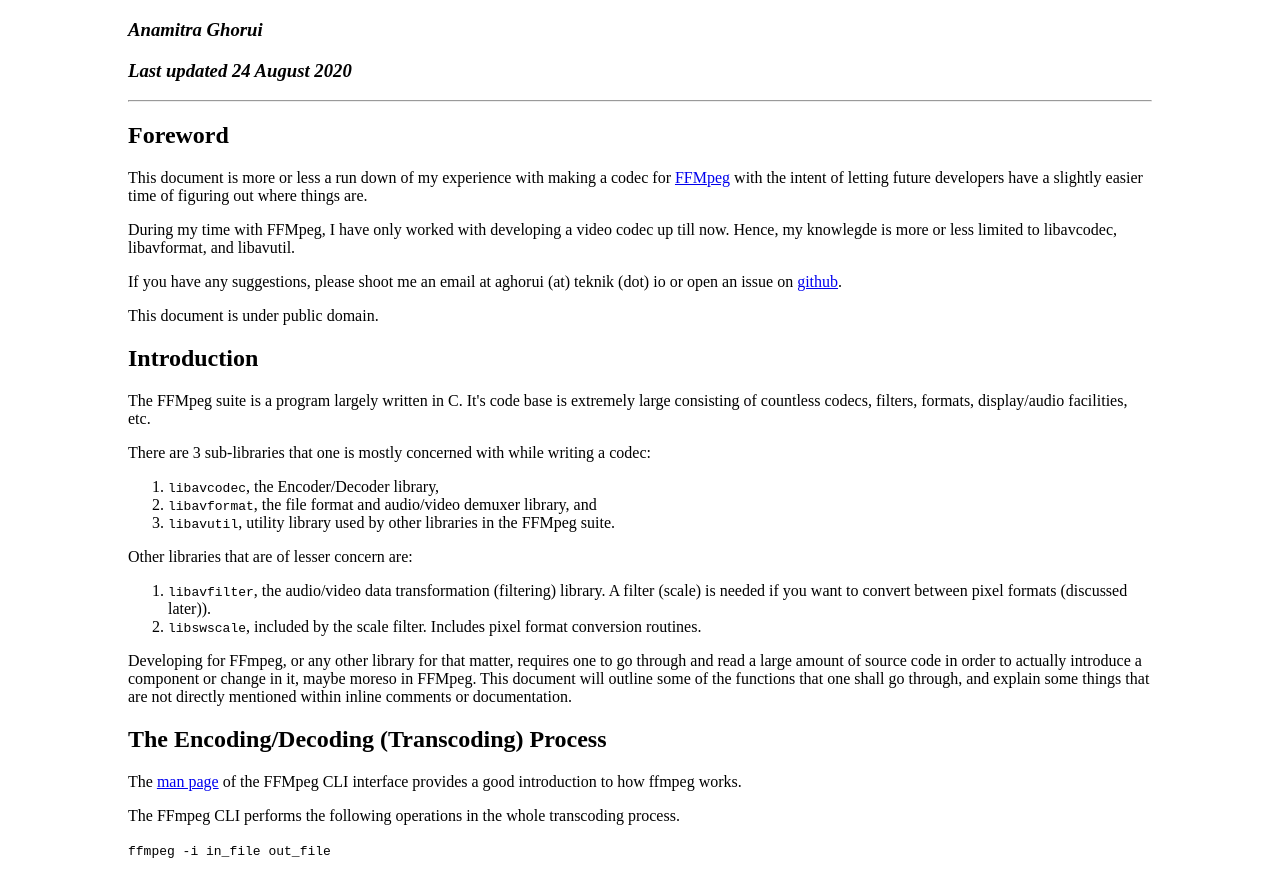
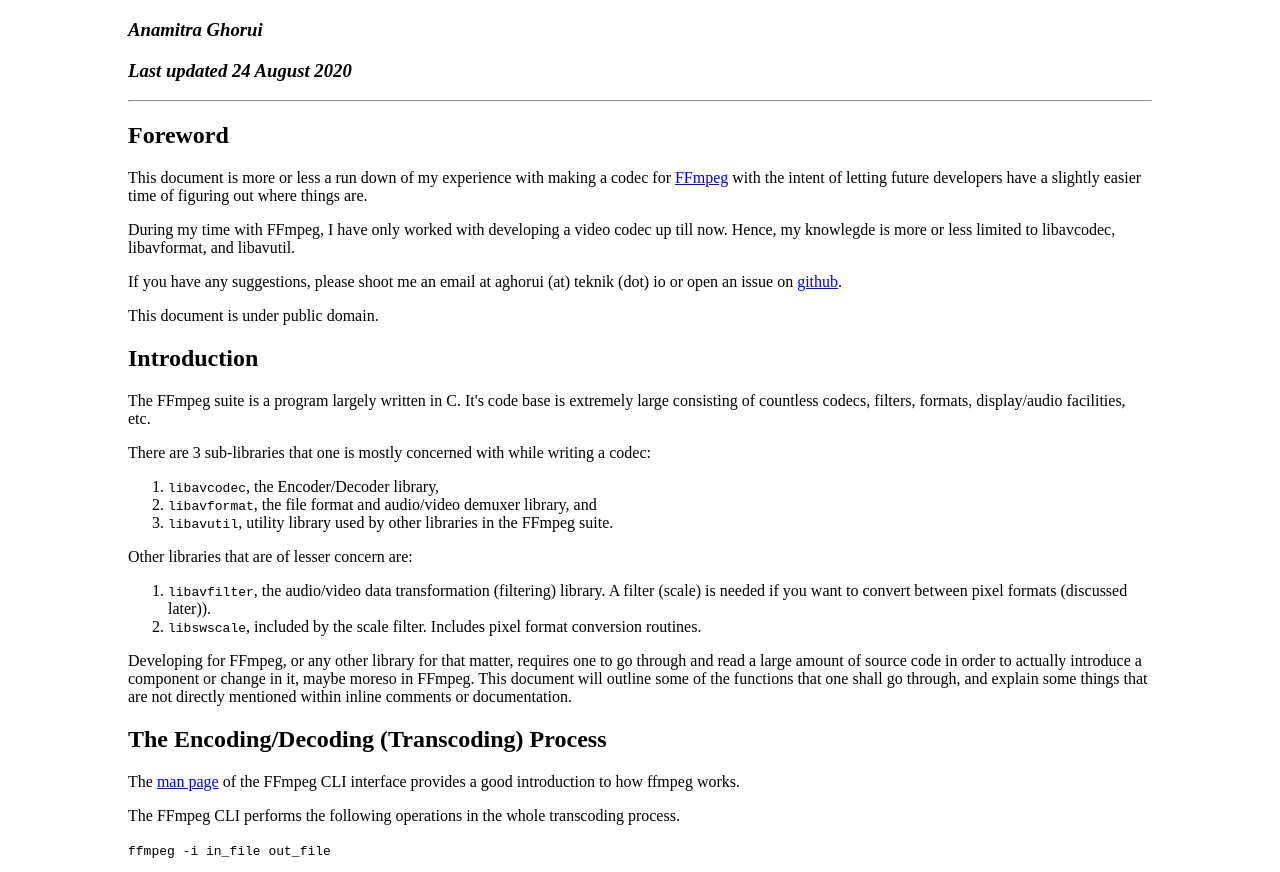
Before and after one commit to daujerrine/ffmpeg-doc, a plain HTML site: page index.html in a window 1280 px wide. Shown: the part 61-933 px from the top of the page. Drawn offline with Linux system fonts and the light colour scheme.

Commit message:
Corrections

```diff
--- a/index.html
+++ b/index.html
@@ -18,10 +18,10 @@
 <h2>Foreword</h2>
 
 <p>This document is more or less a run down of my experience with making a codec
-for <a href="https://ffmpeg.org" title="FFMpeg Website">FFMpeg</a> with the intent of letting future developers have a
+for <a href="https://ffmpeg.org" title="FFmpeg Website">FFmpeg</a> with the intent of letting future developers have a
 slightly easier time of figuring out where things are.</p>
 
-<p>During my time with FFMpeg, I have only worked with developing a video codec
+<p>During my time with FFmpeg, I have only worked with developing a video codec
 up till now. Hence, my knowlegde is more or less limited to libavcodec,
 libavformat, and libavutil.</p>
 
@@ -32,7 +32,7 @@
 
 <h2>Introduction</h2>
 
-<p>The FFMpeg suite is a program largely written in C. It's code base is extremely
+<p>The FFmpeg suite is a program largely written in C. It's code base is extremely
 large consisting of countless codecs, filters, formats, display/audio
 facilities, etc.</p>
 
@@ -42,7 +42,7 @@
 <ol>
 <li><code>libavcodec</code>, the Encoder/Decoder library,</li>
 <li><code>libavformat</code>, the file format and audio/video demuxer library, and</li>
-<li><code>libavutil</code>, utility library used by other libraries in the FFMpeg suite.</li>
+<li><code>libavutil</code>, utility library used by other libraries in the FFmpeg suite.</li>
 </ol>
 
 <p>Other libraries that are of lesser concern are:</p>
@@ -57,13 +57,13 @@
 
 <p>Developing for FFmpeg, or any other library for that matter, requires one to go
 through and read a large amount of source code in order to actually introduce
-a component or change in it, maybe moreso in FFMpeg. This document will outline
+a component or change in it, maybe moreso in FFmpeg. This document will outline
 some of the functions that one shall go through, and explain some things that
 are not directly mentioned within inline comments or documentation.</p>
 
 <h2>The Encoding/Decoding (Transcoding) Process</h2>
 
-<p>The <a href="https://ffmpeg.org/ffmpeg.html#toc-Detailed-description" title="FFMpeg CLI Documentation">man page</a> of the FFMpeg CLI interface provides a good
+<p>The <a href="https://ffmpeg.org/ffmpeg.html#toc-Detailed-description" title="FFmpeg CLI Documentation">man page</a> of the FFmpeg CLI interface provides a good
 introduction to how ffmpeg works.</p>
 
 <p>The FFmpeg CLI performs the following operations in the whole transcoding
```
Also changed, not shown: template.html (+1 -1 lines), 2 other files.
